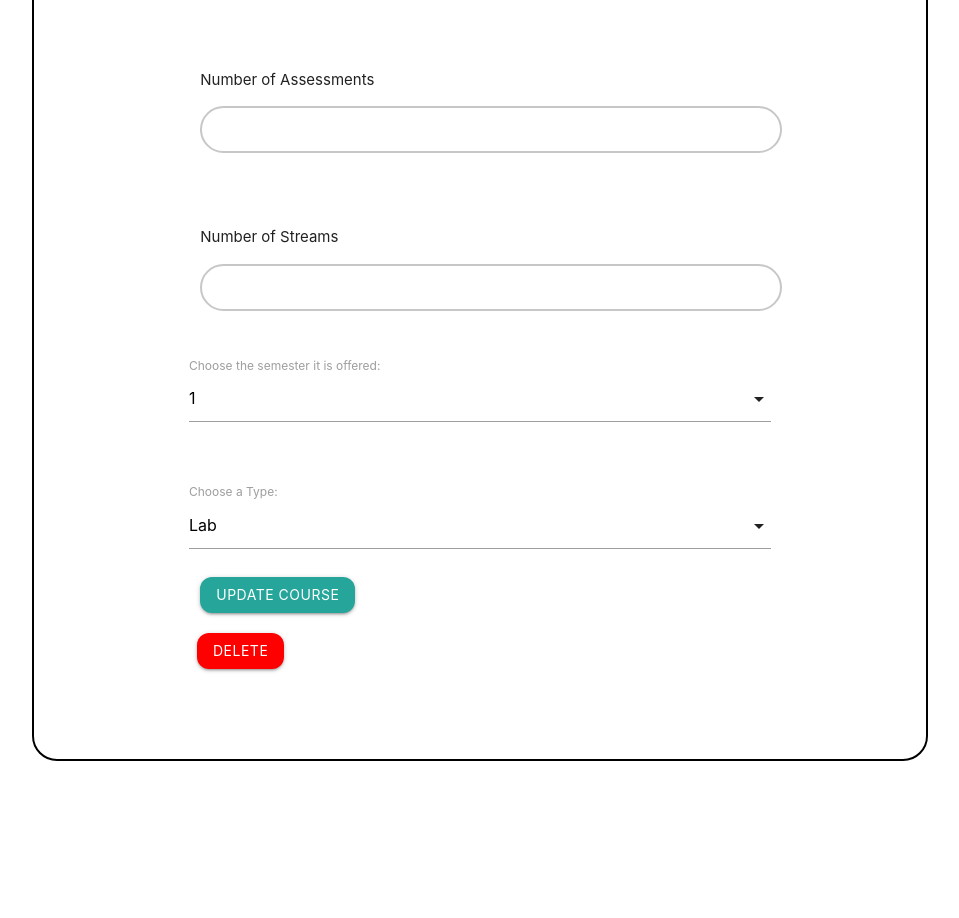
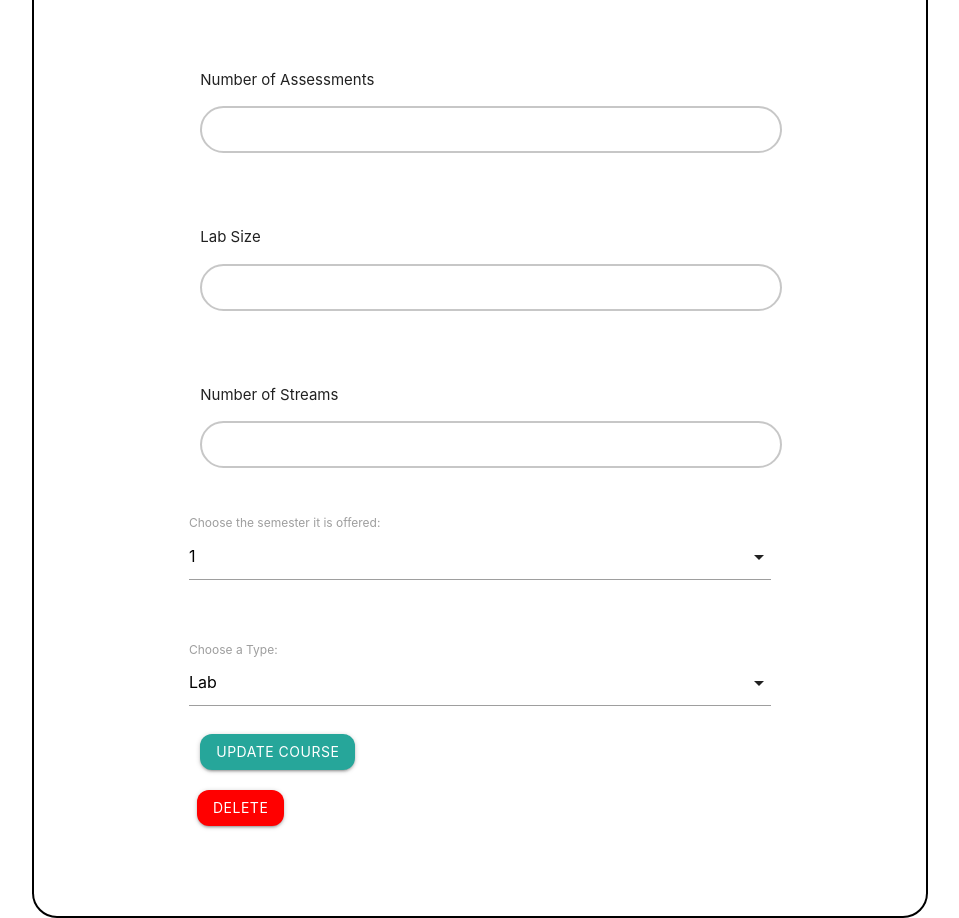
Before and after one commit to Staff-Allocations/Staff-Allocations, a Flask app: page /update_course/1 in a window 1280 px wide. Shown: the part 631-1549 px from the top of the page, without its empty margins (160-1119 px from the left). Before the commit the page ends 1392 px from the top, so only its background shows below. Run offline with Flask 3, Linux system fonts and the light colour scheme; data that the repository does not hold is empty.

Commit message:
Update updateCourses.html

```diff
--- a/App/templates/updateCourses.html
+++ b/App/templates/updateCourses.html
@@ -56,6 +56,13 @@
 
         <div class="row">
             <div class="input-field col s12">
+                <p>Lab Size</p>
+                <input placeholder="{{course.lab_size}}" value="{{course.lab_size}}" name="numAssessments" id="numAssessments" type="text" class="validate" style= "color:#000000; border-radius: 35px; height: 25px; border: 2px solid #6d6d6d62; padding: 9px;">
+            </div>
+        </div>
+
+        <div class="row">
+            <div class="input-field col s12">
                 <p>Number of Streams</p>
                 <input placeholder="{{course.numStreams}}" value="{{course.numStreams}}" name="numStreams" id="numStreams" type="text" class="validate" style= "color:#000000; border-radius: 35px; height: 25px; border: 2px solid #6d6d6d62; padding: 9px;">
             </div>
```
